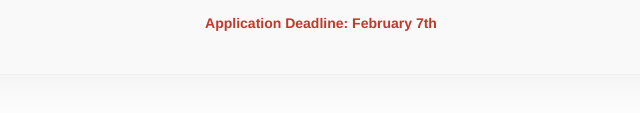
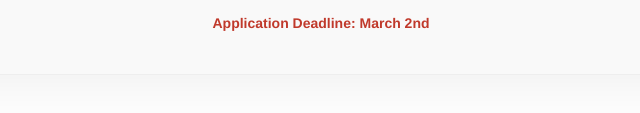
Before and after one commit to msstate-research/SL4E, a plain HTML site: page index.html in a window 1280 px wide. Shown: the part 1248-1361 px from the top of the page, 319-959 px from the left. Drawn offline with Linux system fonts and the light colour scheme.

Commit message:
Update application deadline to March 2nd

```diff
--- a/index.html
+++ b/index.html
@@ -154,7 +154,7 @@
         <strong>Dr. Lourdes Cardozo-Gaibisso</strong><br>
         <a href="mailto:lc1811@msstate.edu" style="color: #660000;">lc1811@msstate.edu</a><br>
         <a href="mailto:lc1811@msstate.edu" class="apply-button">Email My Application</a>
-        <span class="deadline">Application Deadline: February 7th</span>
+        <span class="deadline">Application Deadline: March 2nd</span>
     </div>
 </div>
 
```
